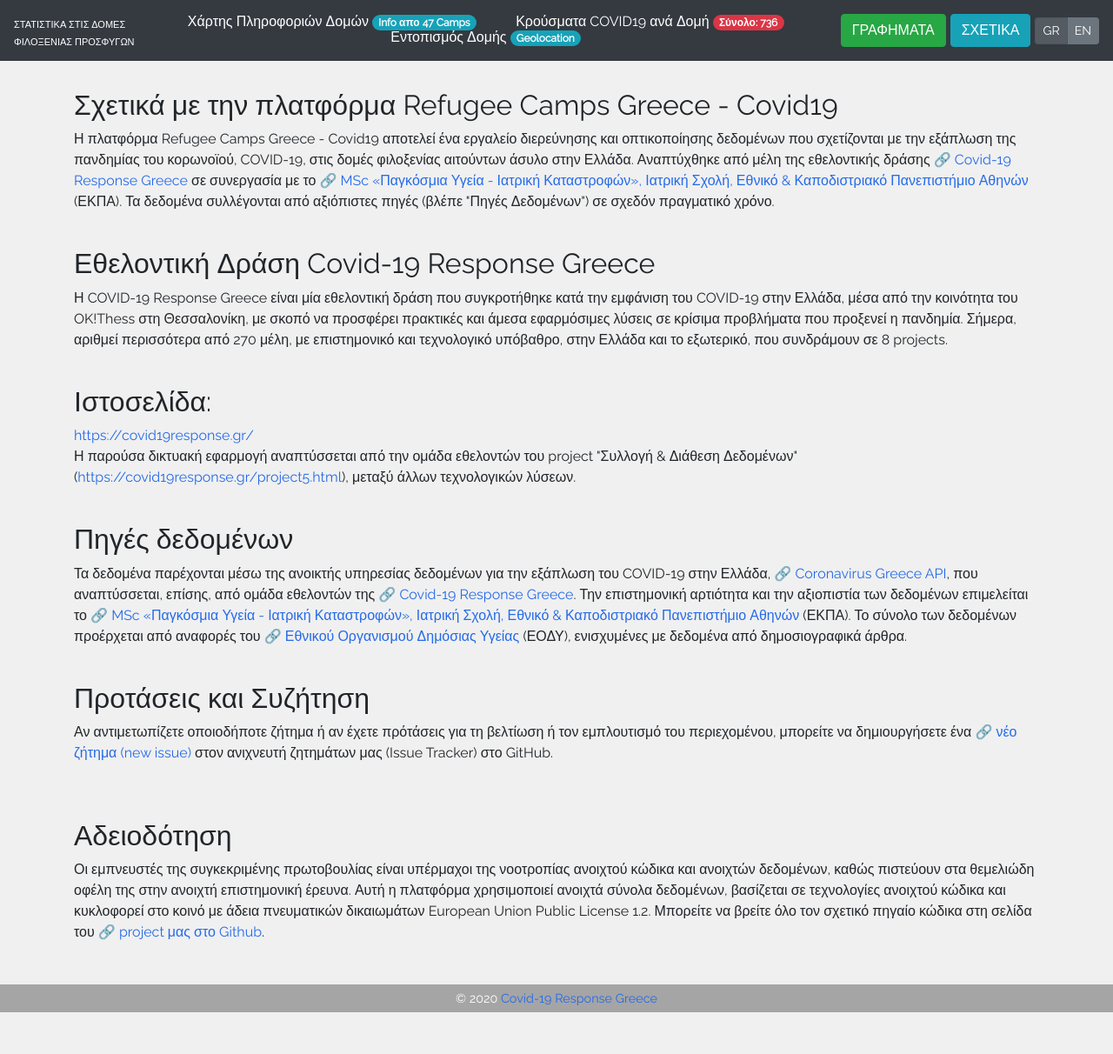
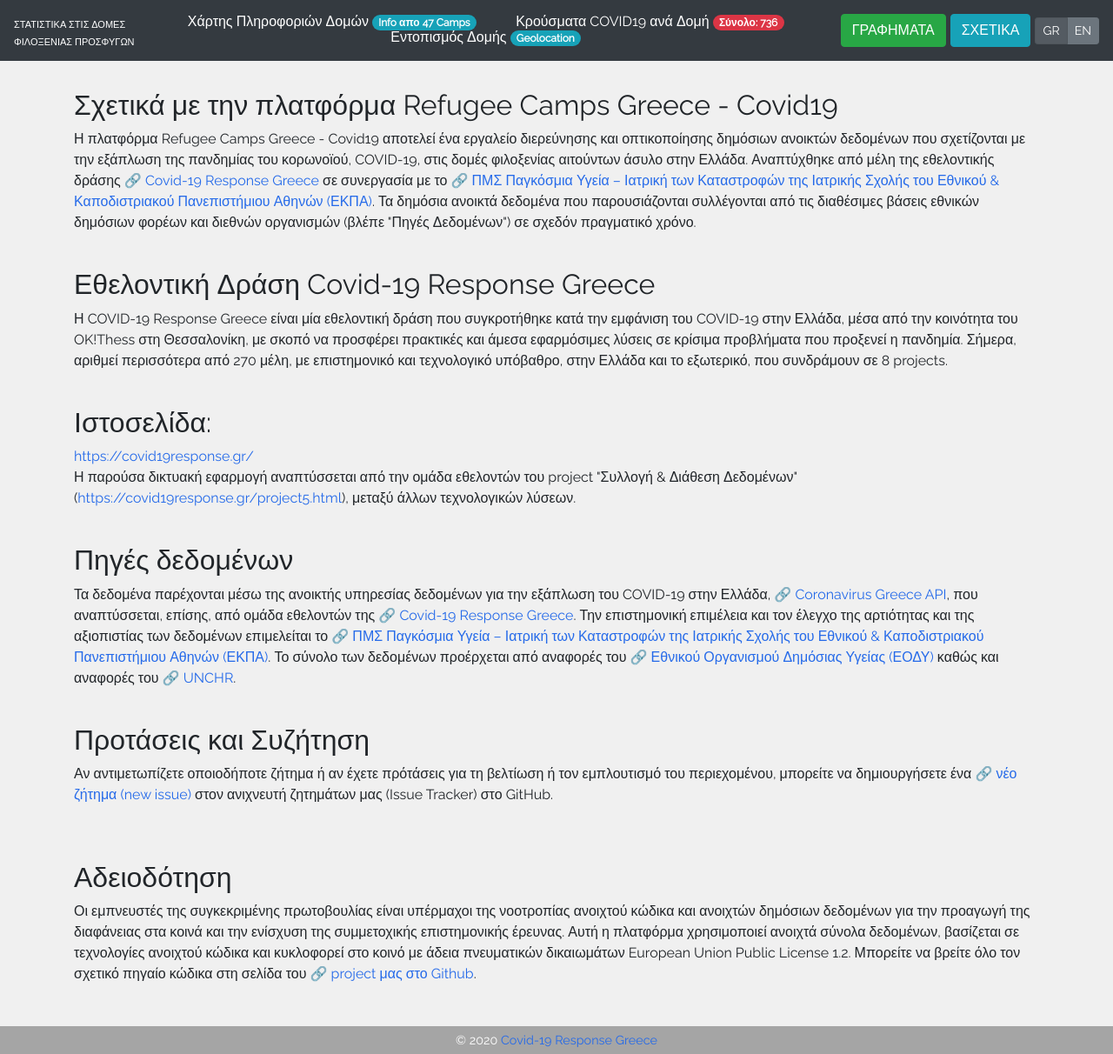
Before and after one commit to Covid-19-Response-Greece/covid19-refugee-camps-map, a Gatsby site: page /information in a window 1280 px wide. Shown: the whole page at 87% size. Before the commit the page ends 1164 px from the top, so only its background shows below. Built offline with nearby package versions, Linux system fonts and the light colour scheme; Gatsby itself is replaced by a stand-in of ours.

Commit message:
Change descriptions

```diff
--- a/src/pages/information.js
+++ b/src/pages/information.js
@@ -10,7 +10,7 @@
         <h2>Σχετικά με την πλατφόρμα Refugee Camps Greece - Covid19
 
         </h2>
-        <p>Η πλατφόρμα Refugee Camps Greece - Covid19 αποτελεί ένα εργαλείο διερεύνησης και οπτικοποίησης δεδομένων που σχετίζονται με την εξάπλωση της πανδημίας του κορωνοϊού, COVID-19, στις δομές φιλοξενίας αιτούντων άσυλο στην Ελλάδα. Αναπτύχθηκε από μέλη της εθελοντικής δράσης 🔗 <a href="https://covid19response.gr/">Covid-19 Response Greece</a> σε συνεργασία με το 🔗 <a href="http://crisis.med.uoa.gr/">MSc «Παγκόσμια Υγεία - Ιατρική Καταστροφών», Ιατρική Σχολή, Εθνικό & Καποδιστριακό Πανεπιστήμιο Αθηνών</a> (ΕΚΠΑ). Τα δεδομένα συλλέγονται από αξιόπιστες πηγές (βλέπε "Πηγές Δεδομένων") σε σχεδόν πραγματικό χρόνο.
+        <p>Η πλατφόρμα Refugee Camps Greece - Covid19 αποτελεί ένα εργαλείο διερεύνησης και οπτικοποίησης δημόσιων ανοικτών δεδομένων που σχετίζονται με την εξάπλωση της πανδημίας του κορωνοϊού, COVID-19, στις δομές φιλοξενίας αιτούντων άσυλο στην Ελλάδα. Αναπτύχθηκε από μέλη της εθελοντικής δράσης 🔗 <a href="https://covid19response.gr/">Covid-19 Response Greece</a> σε συνεργασία με το 🔗 <a href="http://crisis.med.uoa.gr/">ΠΜΣ Παγκόσμια Υγεία – Ιατρική των Καταστροφών της Ιατρικής Σχολής του Εθνικού & Καποδιστριακού Πανεπιστήμιου Αθηνών (ΕΚΠΑ)</a>. Τα δημόσια ανοικτά δεδομένα που παρουσιάζονται συλλέγονται από  τις διαθέσιμες βάσεις εθνικών δημόσιων φορέων  και διεθνών οργανισμών  (βλέπε "Πηγές Δεδομένων") σε σχεδόν πραγματικό χρόνο.
         </p><br></br>
         <h2>Εθελοντική Δράση Covid-19 Response Greece</h2>
         <p>Η COVID-19 Response Greece είναι μία εθελοντική δράση που συγκροτήθηκε κατά την εμφάνιση του COVID-19 στην Ελλάδα, μέσα από την κοινότητα του OK!Thess στη Θεσσαλονίκη, με σκοπό να προσφέρει πρακτικές και άμεσα εφαρμόσιμες λύσεις σε κρίσιμα προβλήματα που προξενεί η πανδημία. Σήμερα, αριθμεί περισσότερα από 270 μέλη, με επιστημονικό και τεχνολογικό υπόβαθρο, στην Ελλάδα και το εξωτερικό, που συνδράμουν σε 8 projects.
@@ -19,13 +19,13 @@
         <p>Η παρούσα δικτυακή εφαρμογή αναπτύσσεται από την ομάδα εθελοντών του project "Συλλογή & Διάθεση Δεδομένων" (<a href="https://covid19response.gr/project5.html">https://covid19response.gr/project5.html</a>), μεταξύ άλλων τεχνολογικών λύσεων.</p>
         <br></br>
         <h2>Πηγές δεδομένων</h2>
-        <p>Τα δεδομένα παρέχονται μέσω της ανοικτής υπηρεσίας δεδομένων για την εξάπλωση του COVID-19 στην Ελλάδα, 🔗 <a href="https://covid-19-greece.herokuapp.com/">Coronavirus Greece API</a>, που αναπτύσσεται, επίσης, από ομάδα εθελοντών της 🔗 <a href="https://covid19response.gr/">Covid-19 Response Greece</a>. Την επιστημονική αρτιότητα και την αξιοπιστία των δεδομένων επιμελείται το 🔗 <a href="http://crisis.med.uoa.gr/">MSc «Παγκόσμια Υγεία - Ιατρική Καταστροφών», Ιατρική Σχολή, Εθνικό & Καποδιστριακό Πανεπιστήμιο Αθηνών</a> (ΕΚΠΑ). Το σύνολο των δεδομένων προέρχεται από αναφορές του 🔗 <a href="https://eody.gov.gr/">Εθνικού Οργανισμού Δημόσιας Υγείας</a> (ΕΟΔΥ), ενισχυμένες με δεδομένα από δημοσιογραφικά άρθρα.</p>
+        <p>Τα δεδομένα παρέχονται μέσω της ανοικτής υπηρεσίας δεδομένων για την εξάπλωση του COVID-19 στην Ελλάδα, 🔗 <a href="https://covid-19-greece.herokuapp.com/">Coronavirus Greece API</a>, που αναπτύσσεται, επίσης, από ομάδα εθελοντών της 🔗 <a href="https://covid19response.gr/">Covid-19 Response Greece</a>. Την επιστημονική  επιμέλεια και τον έλεγχο της αρτιότητας και της αξιοπιστίας των δεδομένων επιμελείται το 🔗 <a href="http://crisis.med.uoa.gr/">ΠΜΣ Παγκόσμια Υγεία – Ιατρική των Καταστροφών της Ιατρικής Σχολής του Εθνικού & Καποδιστριακού Πανεπιστήμιου Αθηνών (ΕΚΠΑ)</a>. Το σύνολο των δεδομένων προέρχεται από αναφορές του 🔗 <a href="https://eody.gov.gr/">Εθνικού Οργανισμού Δημόσιας Υγείας (ΕΟΔΥ)</a> καθώς και αναφορές του 🔗 <a href="https://www.unhcr.org/">UNCHR</a>.</p>
         <br></br>
         <h2>Προτάσεις και Συζήτηση</h2>
         <p>Αν αντιμετωπίζετε οποιοδήποτε ζήτημα ή αν έχετε πρότάσεις για τη βελτίωση ή τον εμπλουτισμό του περιεχομένου, μπορείτε να δημιουργήσετε ένα 🔗 <a href="https://github.com/Covid-19-Response-Greece/covid19-refugee-camps-map/issues/new">νέο ζήτημα (new issue)</a> στον ανιχνευτή ζητημάτων μας (Issue Tracker) στο GitHub.</p>
         <br></br><br></br>
         <h2>Αδειοδότηση</h2>
-        <p>Οι εμπνευστές της συγκεκριμένης πρωτοβουλίας είναι υπέρμαχοι της νοοτροπίας ανοιχτού κώδικα και ανοιχτών δεδομένων, καθώς πιστεύουν στα θεμελιώδη οφέλη της στην ανοιχτή επιστημονική έρευνα. Αυτή η πλατφόρμα χρησιμοποιεί ανοιχτά σύνολα δεδομένων, βασίζεται σε τεχνολογίες ανοιχτού κώδικα και κυκλοφορεί στο κοινό με άδεια πνευματικών δικαιωμάτων European Union Public License 1.2. Μπορείτε να βρείτε όλο τον σχετικό πηγαίο κώδικα στη σελίδα του 🔗 <a href="https://github.com/Covid-19-Response-Greece/covid19-refugee-camps-map">project μας στο Github</a>.</p>
+        <p>Οι εμπνευστές της συγκεκριμένης πρωτοβουλίας είναι υπέρμαχοι της νοοτροπίας ανοιχτού κώδικα και ανοιχτών δημόσιων δεδομένων για την προαγωγή της διαφάνειας στα κοινά και την ενίσχυση της συμμετοχικής επιστημονικής έρευνας. Αυτή η πλατφόρμα χρησιμοποιεί ανοιχτά σύνολα δεδομένων, βασίζεται σε τεχνολογίες ανοιχτού κώδικα και κυκλοφορεί στο κοινό με άδεια πνευματικών δικαιωμάτων European Union Public License 1.2. Μπορείτε να βρείτε όλο τον σχετικό πηγαίο κώδικα στη σελίδα του 🔗 <a href="https://github.com/Covid-19-Response-Greece/covid19-refugee-camps-map">project μας στο Github</a>.</p>
       </Container>
     </Layout>
   );
```
